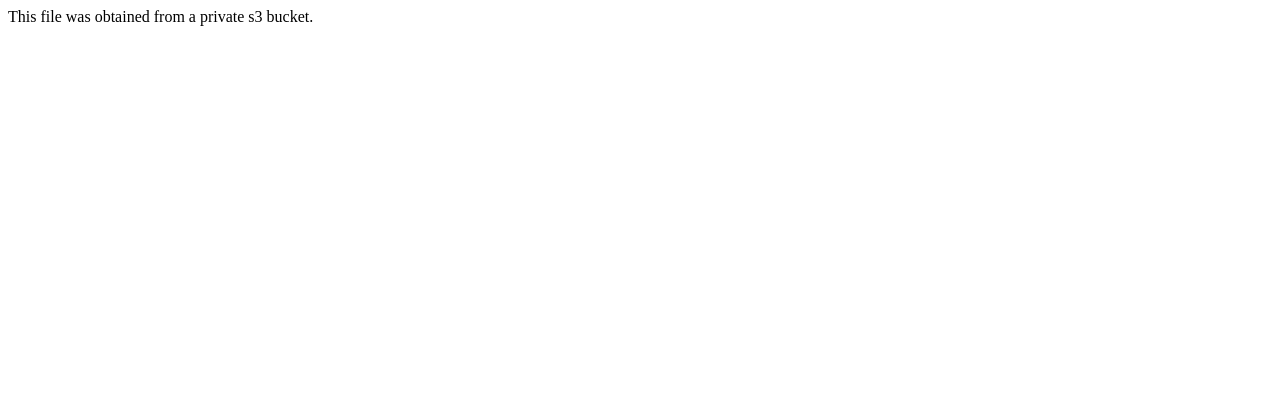
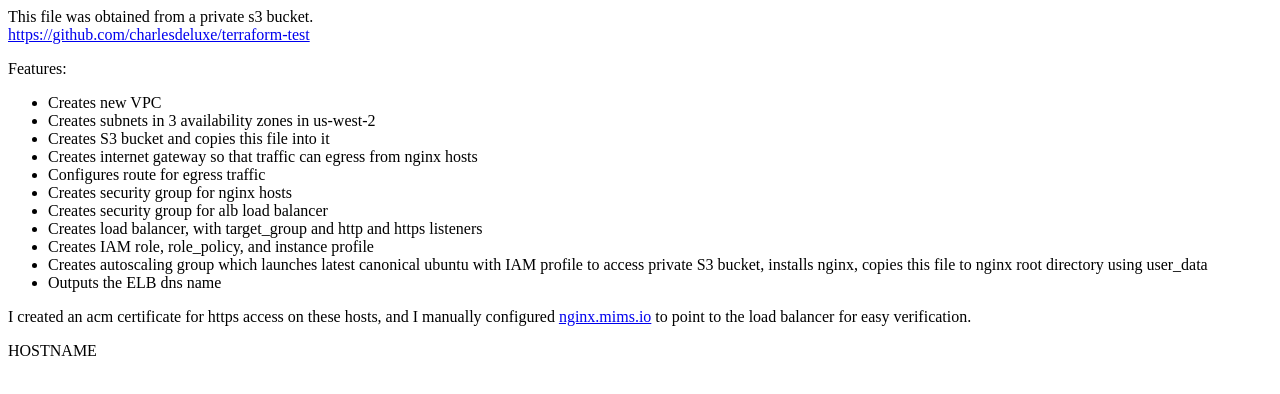
Before and after one commit to charlesdeluxe/terraform-test, a plain HTML site: page files/index.html in a window 1280 px wide. Drawn offline with Linux system fonts and the light colour scheme.

Commit message:
cleaned up comments, added info and hostname to index.html

```diff
--- a/files/index.html
+++ b/files/index.html
@@ -4,7 +4,29 @@
 </head>
 <body>
 <p>
-	This file was obtained from a private s3 bucket.
+	This file was obtained from a private s3 bucket.<br>
+	<a href="https://github.com/charlesdeluxe/terraform-test">https://github.com/charlesdeluxe/terraform-test</a>
 </p>
+<p>
+	Features:
+	<ul>
+		<li>Creates new VPC</li>
+		<li>Creates subnets in 3 availability zones in us-west-2</li>
+		<li>Creates S3 bucket and copies this file into it</li>
+		<li>Creates internet gateway so that traffic can egress from nginx hosts</li>
+		<li>Configures route for egress traffic</li>
+		<li>Creates security group for nginx hosts</li>
+		<li>Creates security group for alb load balancer</li>
+		<li>Creates load balancer, with target_group and http and https listeners</li>
+		<li>Creates IAM role, role_policy, and instance profile</li>
+		<li>Creates autoscaling group which launches latest canonical ubuntu with IAM profile to access private S3 bucket, installs nginx, copies this file to nginx root directory using user_data</li>
+		<li>Outputs the ELB dns name</li>
+	</ul>
+</p>
+<p>
+I created an acm certificate for https access on these hosts, and I manually configured <a href="https://nginx.mims.io">nginx.mims.io</a> to point to the load balancer for easy verification.
+</p>
+HOSTNAME
+
 </body>
 </html>
```
Also changed, not shown: 3 other files.
